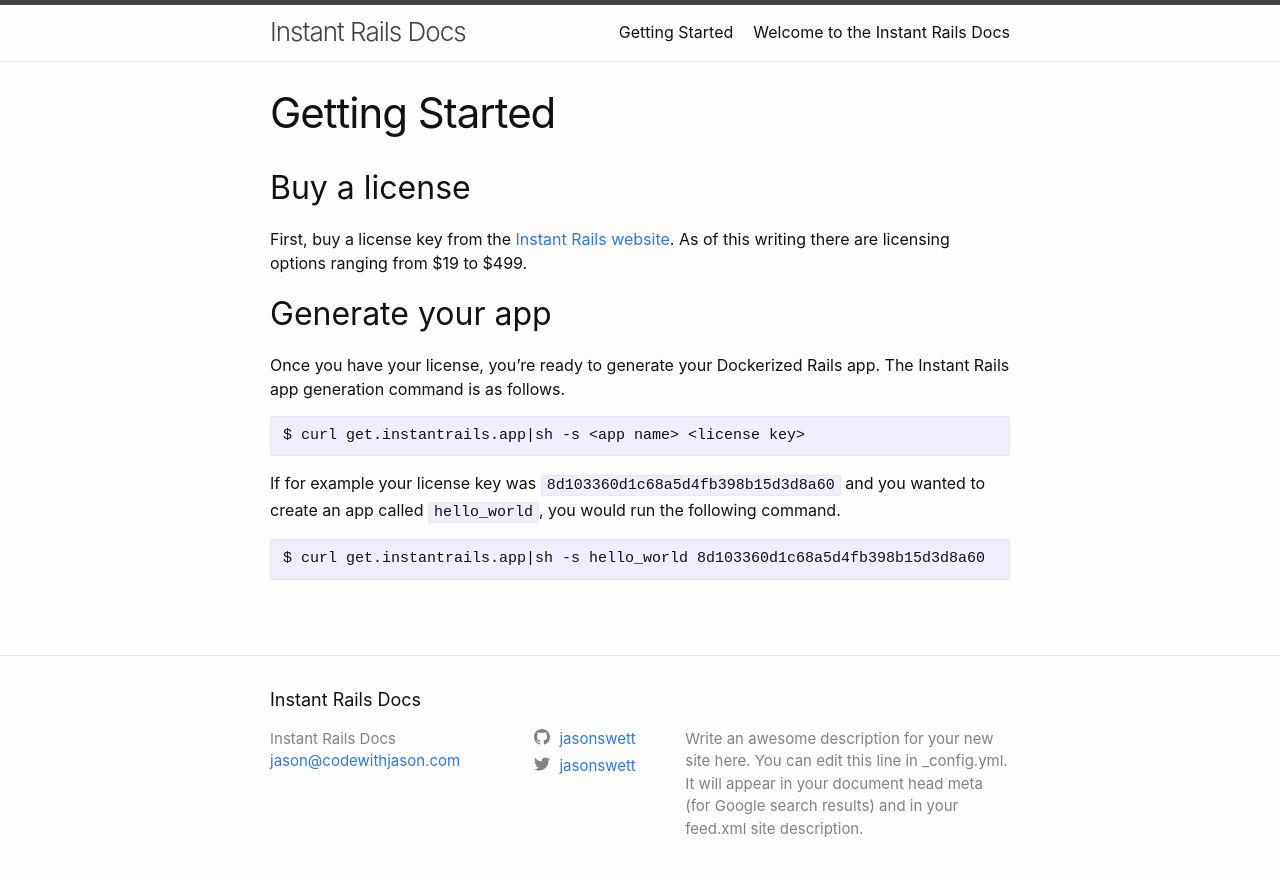
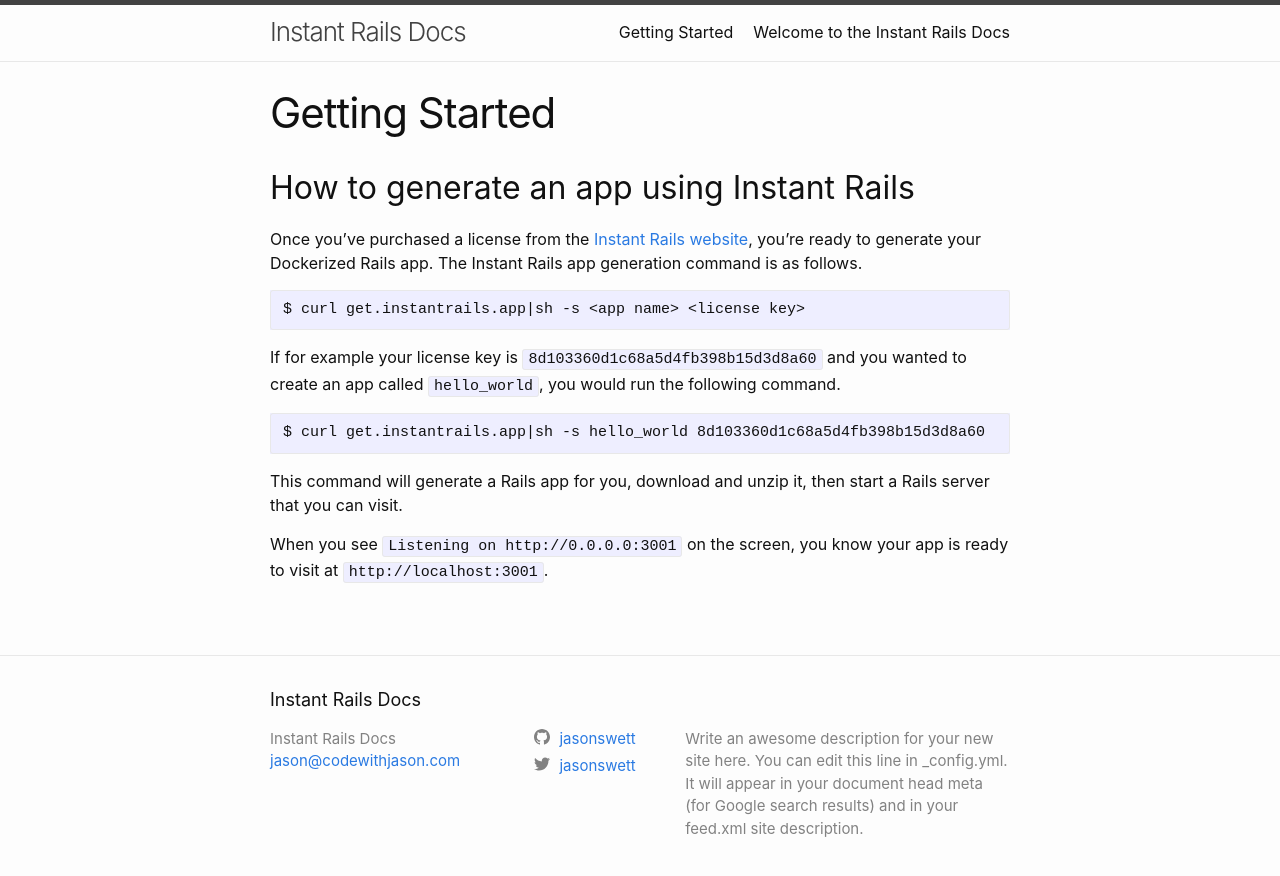
Before and after one commit to jasonswett/instant_rails_docs, a Jekyll site: the page built from getting_started.markdown, in a window 1280 px wide. Shown: the top 876 px of the page. Built offline with Jekyll 4.4.1, drawn with Linux system fonts in a browser that asks for light colours.

Commit message:
Update Getting Started.

````diff
--- a/getting_started.markdown
+++ b/getting_started.markdown
@@ -4,23 +4,22 @@
 permalink: /getting-started/
 ---
 
-## Buy a license
+## How to generate an app using Instant Rails
 
-First, buy a license key from the [Instant Rails website](https://www.instantrails.app/).
-As of this writing there are licensing options ranging from $19 to $499.
-
-## Generate your app
-
-Once you have your license, you're ready to generate your Dockerized Rails app.
+Once you've purchased a license from the [Instant Rails website](https://www.instantrails.app/), you're ready to generate your Dockerized Rails app.
 The Instant Rails app generation command is as follows.
 
 ```
 $ curl get.instantrails.app|sh -s <app name> <license key>
 ```
 
-If for example your license key was `8d103360d1c68a5d4fb398b15d3d8a60` and you wanted to create an app
+If for example your license key is `8d103360d1c68a5d4fb398b15d3d8a60` and you wanted to create an app
 called `hello_world`, you would run the following command.
 
 ```
 $ curl get.instantrails.app|sh -s hello_world 8d103360d1c68a5d4fb398b15d3d8a60
 ```
+
+This command will generate a Rails app for you, download and unzip it, then start a Rails server that you can visit.
+
+When you see `Listening on http://0.0.0.0:3001` on the screen, you know your app is ready to visit at `http://localhost:3001`.
````
